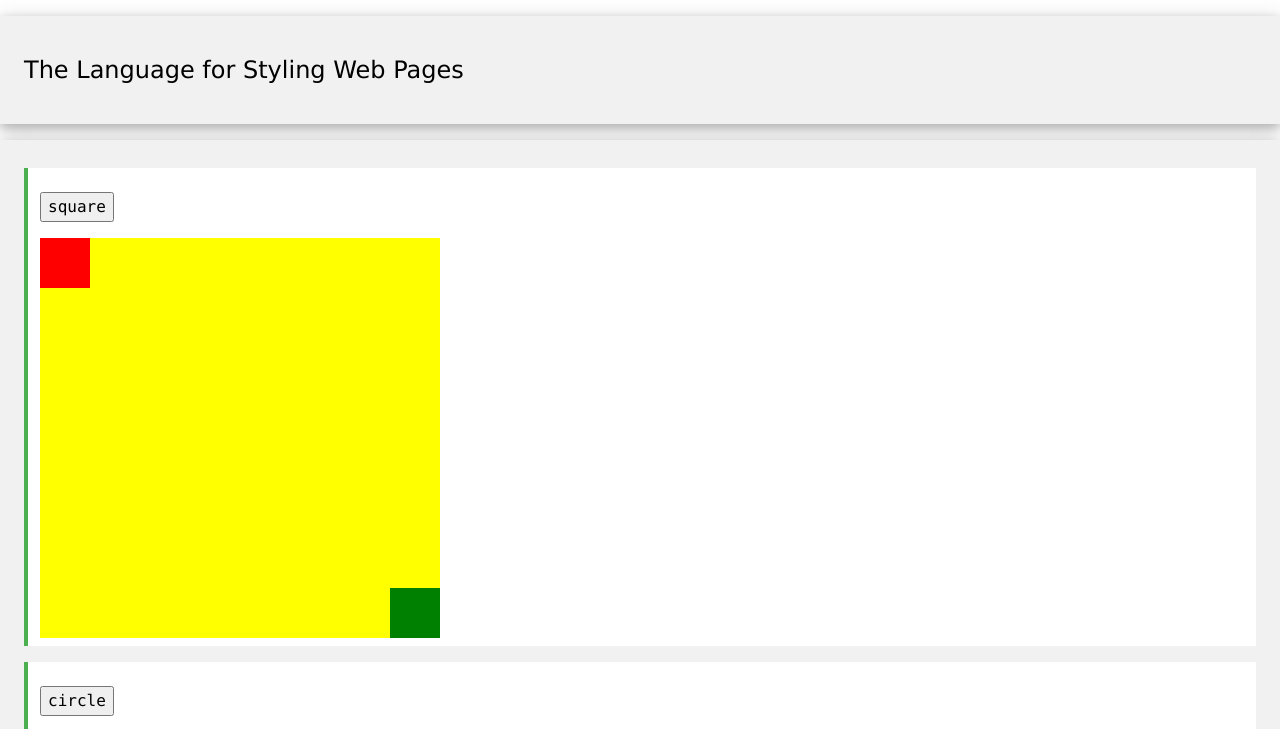
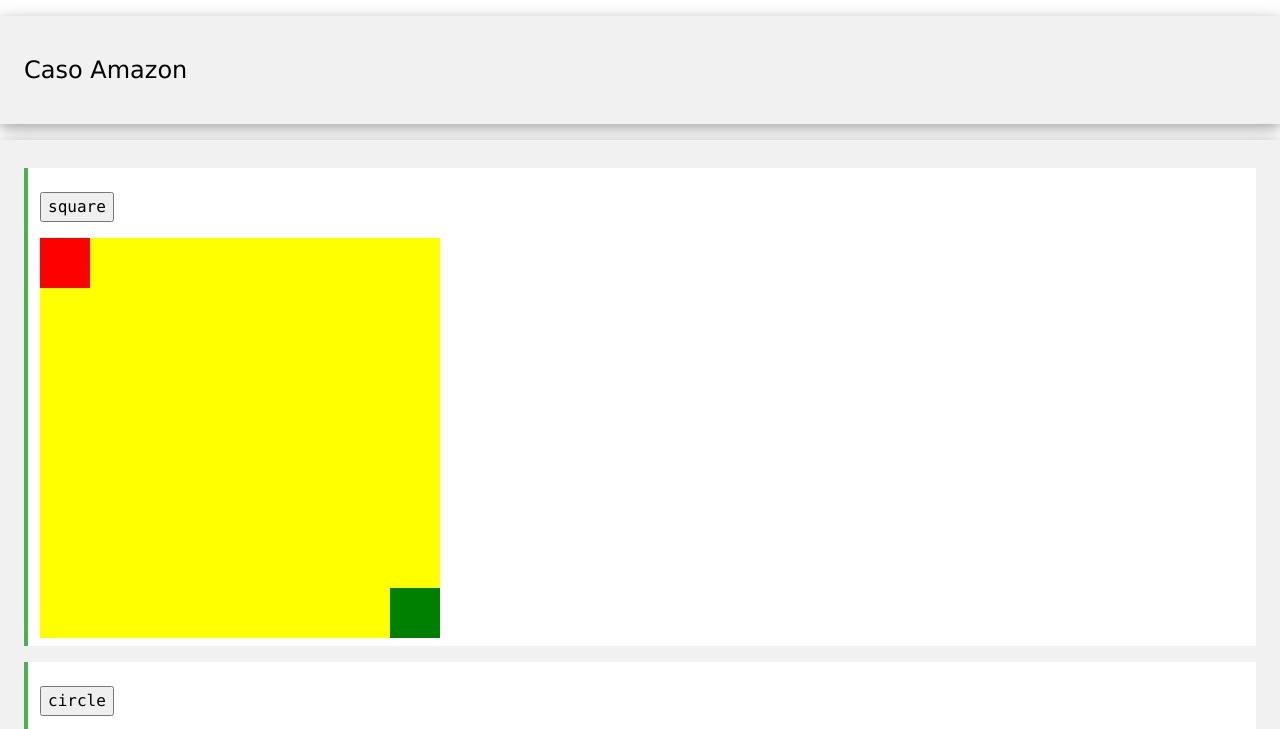
Before and after one commit to plonetti/JS, a plain HTML site: page casoAmazon/index.html in a window 1280 px wide. Shown: the top 729 px of the page. Drawn offline with nearby package versions, Linux system fonts and the light colour scheme.

Commit message:
Update index.html

```diff
--- a/casoAmazon/index.html
+++ b/casoAmazon/index.html
@@ -66,7 +66,7 @@
 </head>
 <body>
     <div class="w3-panel w3-padding-large w3-card-4 w3-light-grey">
-        <p class="w3-xlarge">The Language for Styling Web Pages</p>
+        <p class="w3-xlarge">Caso Amazon</p>
     </div>
     <div class="w3-panel w3-padding-large w3-card-4 w3-light-grey">
 
```
